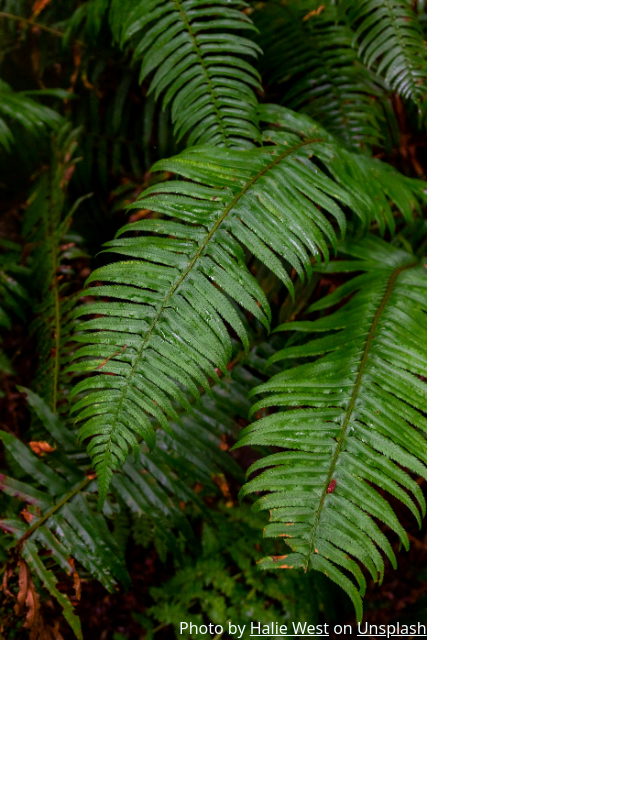
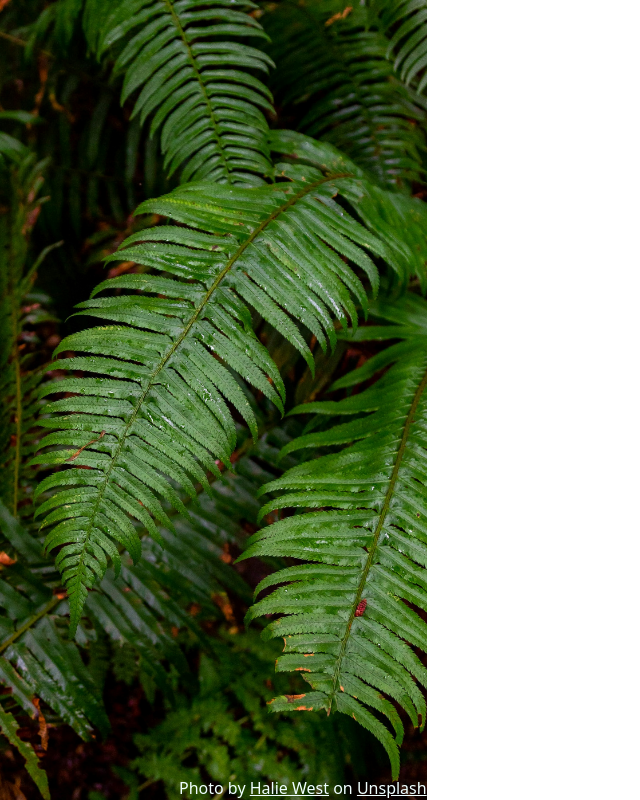
Before and after one commit to benedictfoo/Sign-upForm, a website: page index.html in a window 1280 px wide. Shown: the whole page, without its empty margins (0-640 px from the left). Drawn offline with nearby package versions, Linux system fonts and the light colour scheme.

Commit message:
Make img full height

```diff
--- a/css/style.css
+++ b/css/style.css
@@ -46,6 +46,11 @@ body {
 .decorative-background {
   flex: 0 calc(100% / 3);
   position: relative;
+  height: 100dvh;
+}
+.decorative-background img {
+  object-fit: cover;
+  height: 100%;
 }
 .decorative-background figcaption {
   position: absolute;
```
